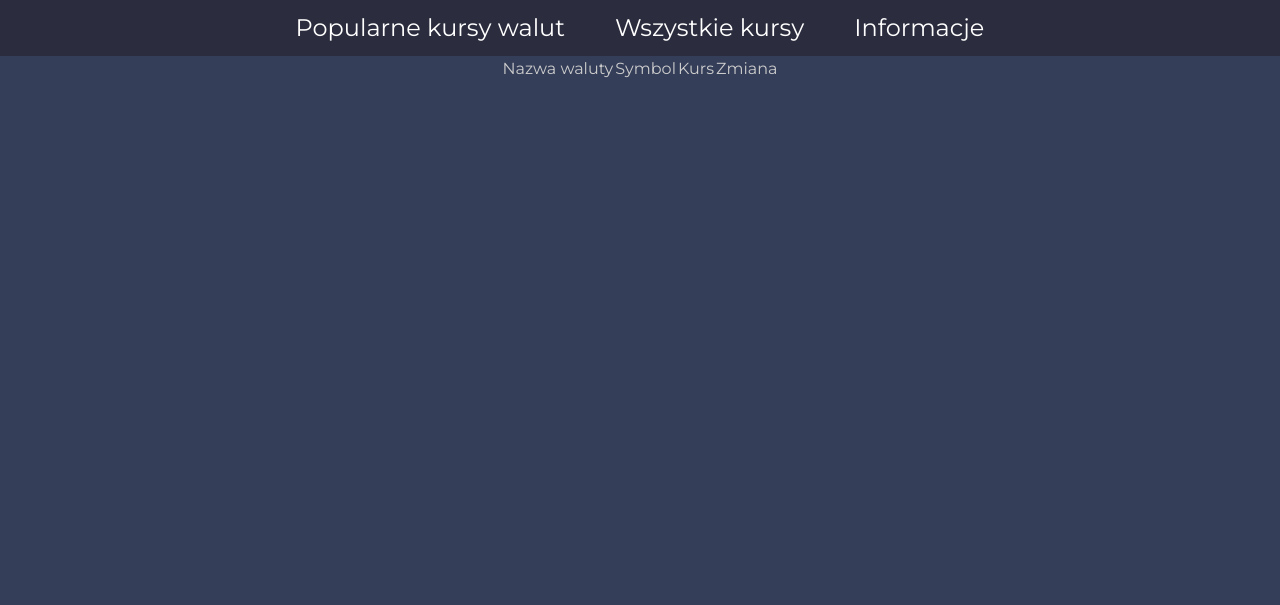
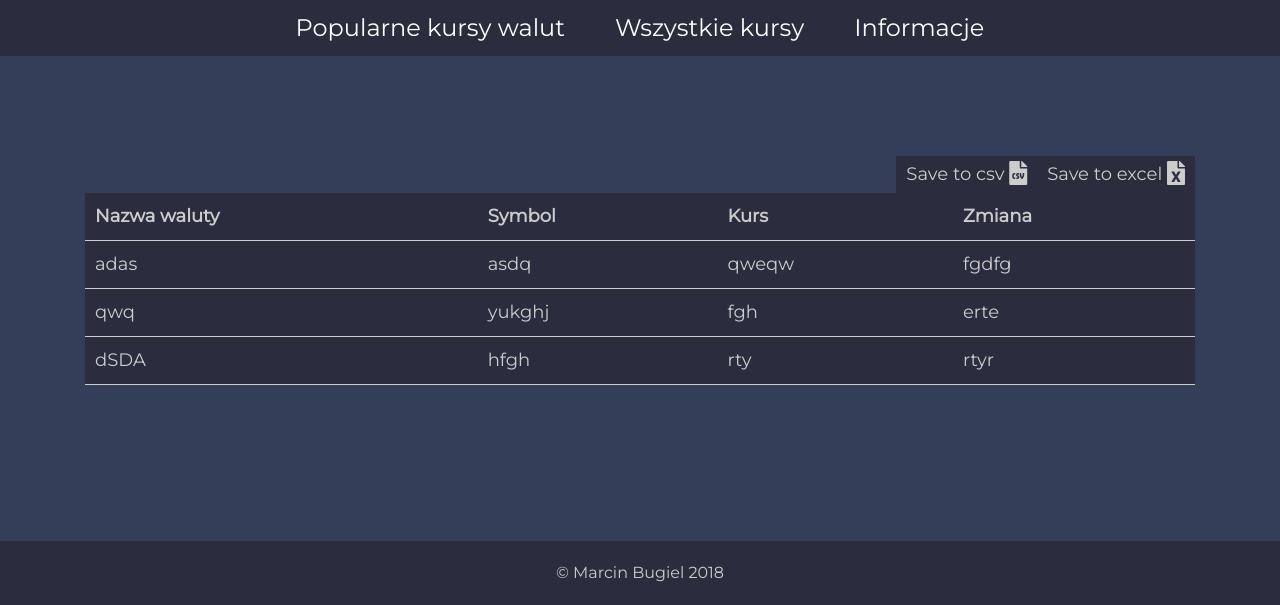
Before and after one commit to bugiss656/webscraper, a Django app: page /popular-currency/ in a window 1280 px wide. Shown: the part 195-800 px from the top of the page. Run offline with Django 3.2, Linux system fonts and the light colour scheme; some libraries are stand-ins or nearby versions.

Commit message:
Added currency display table and styles for popular currency template

```diff
--- a/currencyScraper/static/css/style.css
+++ b/currencyScraper/static/css/style.css
@@ -54,3 +54,37 @@ a:link {
     cursor: pointer;
     background: #34374b;
 }
+
+.display-table {
+    border-collapse: collapse;
+    background: #2B2D3E;
+    width: 100%;
+    font-size: 18px;
+}
+
+th, td {
+    padding: 10px;
+    border-bottom: 1px solid rgb(204, 204, 204);
+}
+
+tr:hover {background: #34374b;}
+
+.btn-container {
+    margin-top: 100px;
+}
+
+.save-btn {
+    background: #2B2D3E;
+    padding: 5px 10px;
+    font-size: 18px;
+}
+
+.save-btn:hover {
+    background: #34374b;
+    cursor: pointer;
+}
+
+.footer {
+    background: #2B2D3E;
+    padding: 20px 0;
+}
--- a/templates/base.html
+++ b/templates/base.html
@@ -20,6 +20,8 @@
 
     {% block content %} {% endblock %}
 
+    {% include 'partials/_footer.html' %}
+
     <script src="https://code.jquery.com/jquery-3.3.1.slim.min.js" integrity="sha384-q8i/X+965DzO0rT7abK41JStQIAqVgRVzpbzo5smXKp4YfRvH+8abtTE1Pi6jizo" crossorigin="anonymous"></script>
     <script src="https://cdnjs.cloudflare.com/ajax/libs/popper.js/1.14.3/umd/popper.min.js" integrity="sha384-ZMP7rVo3mIykV+2+9J3UJ46jBk0WLaUAdn689aCwoqbBJiSnjAK/l8WvCWPIPm49" crossorigin="anonymous"></script>
     <script src="{% static 'js/bootstrap.min.js' %}"></script>
--- /dev/null
+++ b/templates/partials/_footer.html
@@ -0,0 +1,5 @@
+<footer class="footer page-footer fixed-bottom">
+    <div class="container d-flex justify-content-center">
+        &copy Marcin Bugiel 2018
+    </div>
+</footer>
--- a/templates/popularCurrency/popular-currency.html
+++ b/templates/popularCurrency/popular-currency.html
@@ -1,19 +1,44 @@
 {% extends 'base.html' %}
 
 {% block content %}
+<div class="container btn-container d-flex justify-content-end">
+    <div class="save-btn">
+        Save to csv
+        <i class="fas fa-file-csv fa-lg"></i>
+    </div>
+    <div class="save-btn">
+        Save to excel
+        <i class="fas fa-file-excel fa-lg"></i>
+    </div>
+</div>
 <div class="container d-flex justify-content-center">
     <table class='display-table'>
         <thead>
             <tr>
-                <td>Nazwa waluty</td>
-                <td>Symbol</td>
-                <td>Kurs</td>
-                <td>Zmiana</td>
+                <th>Nazwa waluty</th>
+                <th>Symbol</th>
+                <th>Kurs</th>
+                <th>Zmiana</th>
             </tr>
         </thead>
         <tbody>
             <tr>
-                <td></td>
+                <td>adas</td>
+                <td>asdq</td>
+                <td>qweqw</td>
+                <td>fgdfg</td>
+            </tr>
+            <tr>
+                <td>qwq</td>
+                <td>yukghj</td>
+                <td>fgh</td>
+                <td>erte</td>
+            </tr>
+            <tr>
+                <td>dSDA</td>
+                <td>hfgh</td>
+                <td>rty</td>
+                <td>rtyr</td>
             </tr>
         </tbody>
     </table>
```
